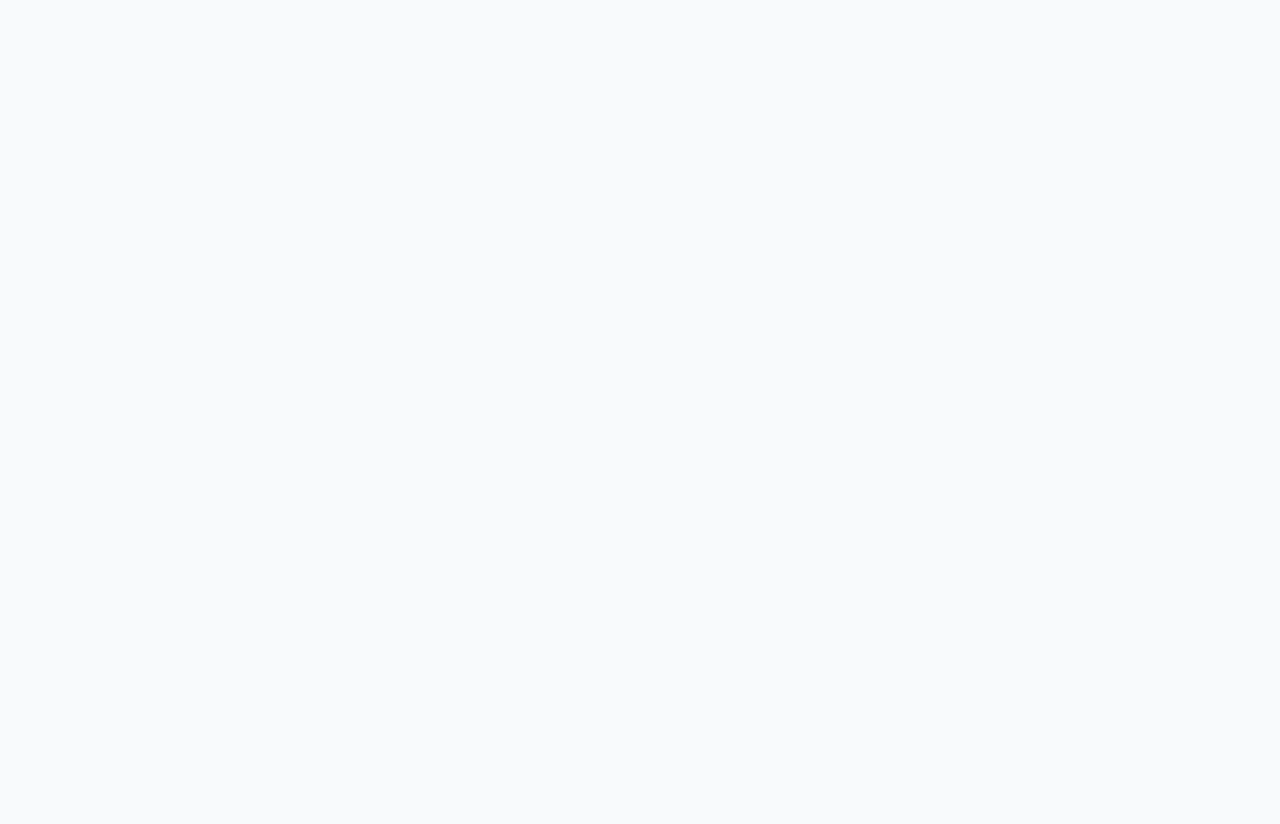
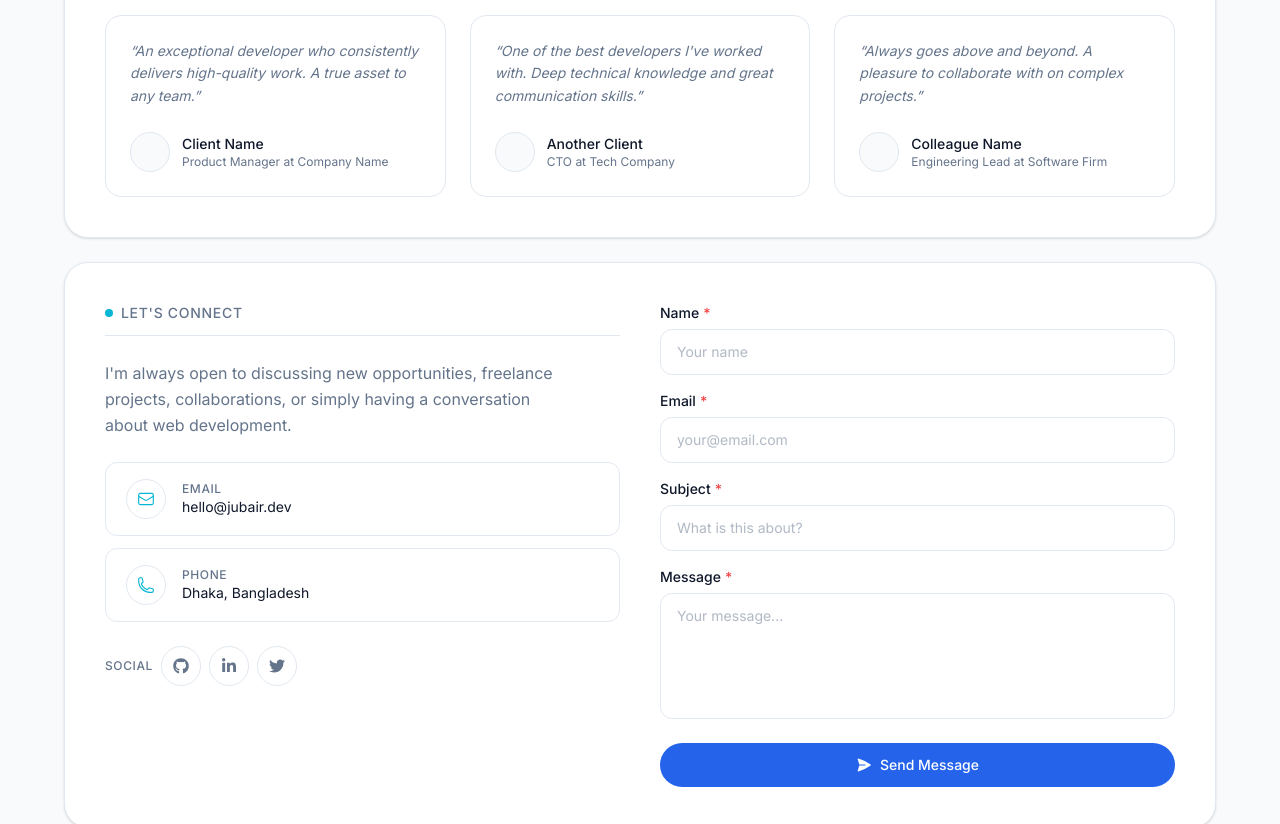
Before and after one commit to jubairalamdev/jubair-codes, a Next.js app: page / in a window 1280 px wide. Shown: the part 2680-3504 px from the top of the page. Before the commit the page ends 2705 px from the top, so only its background shows below. Built offline with nearby package versions, Linux system fonts and the light colour scheme.

Commit message:
feat: add Testimonials, Contact section with form validation, and React Toastify

```diff
--- a/src/app/layout.js
+++ b/src/app/layout.js
@@ -1,6 +1,8 @@
 import { Inter } from "next/font/google";
+import { ToastContainer } from "react-toastify";
 import Navbar from "@/components/layout/Navbar";
 import Footer from "@/components/layout/Footer";
+import "react-toastify/dist/ReactToastify.css";
 import "./globals.css";
 
 const inter = Inter({
@@ -42,6 +44,7 @@ export default function RootLayout({ children }) {
         <Navbar />
         <main className="flex-1 pt-24">{children}</main>
         <Footer />
+        <ToastContainer />
       </body>
     </html>
   );
--- a/src/app/page.js
+++ b/src/app/page.js
@@ -4,6 +4,8 @@ import About from "@/components/sections/About";
 import Experience from "@/components/sections/Experience";
 import Skills from "@/components/sections/Skills";
 import Projects from "@/components/sections/Projects";
+import Testimonials from "@/components/sections/Testimonials";
+import Contact from "@/components/sections/Contact";
 
 export default function Home() {
   return (
@@ -18,6 +20,8 @@ export default function Home() {
       <Experience />
       <Skills />
       <Projects />
+      <Testimonials />
+      <Contact />
     </Container>
   );
 }
--- /dev/null
+++ b/src/components/sections/Contact.js
@@ -0,0 +1,171 @@
+"use client";
+
+import { useState } from "react";
+import { toast, Bounce } from "react-toastify";
+import {
+  HiOutlineEnvelope,
+  HiOutlinePhone,
+  HiPaperAirplane,
+} from "react-icons/hi2";
+import { FaGithub, FaLinkedinIn, FaTwitter } from "react-icons/fa";
+import SectionHeader from "@/components/shared/SectionHeader";
+import ContactCard from "@/components/shared/ContactCard";
+import FormInput from "@/components/shared/FormInput";
+import SocialButton from "@/components/shared/SocialButton";
+import personalInfo from "@/data/personal-info.json";
+
+const initialForm = { name: "", email: "", subject: "", message: "" };
+
+export default function Contact() {
+  const [form, setForm] = useState(initialForm);
+  const [errors, setErrors] = useState({});
+  const [submitting, setSubmitting] = useState(false);
+
+  const validate = () => {
+    const e = {};
+    if (!form.name.trim()) e.name = "Name is required";
+    if (!form.email.trim()) e.email = "Email is required";
+    else if (!/^[^\s@]+@[^\s@]+\.[^\s@]+$/.test(form.email))
+      e.email = "Invalid email address";
+    if (!form.subject.trim()) e.subject = "Subject is required";
+    if (!form.message.trim()) e.message = "Message is required";
+    return e;
+  };
+
+  const handleSubmit = async (event) => {
+    event.preventDefault();
+    const validationErrors = validate();
+    setErrors(validationErrors);
+
+    if (Object.keys(validationErrors).length > 0) return;
+
+    setSubmitting(true);
+
+    await new Promise((r) => setTimeout(r, 1000));
+
+    toast.success("Message sent successfully! I'll get back to you soon.", {
+      position: "bottom-right",
+      autoClose: 4000,
+      hideProgressBar: true,
+      closeOnClick: true,
+      pauseOnHover: true,
+      draggable: true,
+      transition: Bounce,
+    });
+
+    setForm(initialForm);
+    setSubmitting(false);
+  };
+
+  const handleChange = (field) => (e) => {
+    setForm((prev) => ({ ...prev, [field]: e.target.value }));
+    if (errors[field]) setErrors((prev) => ({ ...prev, [field]: "" }));
+  };
+
+  return (
+    <section
+      id="contact"
+      className="rounded-3xl border border-border bg-white p-10 shadow-sm"
+    >
+      <div className="grid grid-cols-1 gap-10 lg:grid-cols-2">
+        <div className="flex flex-col gap-6">
+          <SectionHeader title="Let's Connect" />
+
+          <p className="max-w-md text-base leading-relaxed text-secondary">
+            I&apos;m always open to discussing new opportunities, freelance
+            projects, collaborations, or simply having a conversation about web
+            development.
+          </p>
+
+          <div className="flex flex-col gap-3">
+            <ContactCard
+              icon={HiOutlineEnvelope}
+              label="Email"
+              value={personalInfo.email}
+              href={`mailto:${personalInfo.email}`}
+            />
+            <ContactCard
+              icon={HiOutlinePhone}
+              label="Phone"
+              value={personalInfo.location}
+            />
+          </div>
+
+          <div className="flex items-center gap-2">
+            <span className="text-xs font-medium text-secondary uppercase tracking-wider">
+              Social
+            </span>
+            <div className="flex items-center gap-2">
+              <SocialButton
+                href="https://github.com/jubair"
+                icon={FaGithub}
+                label="GitHub"
+              />
+              <SocialButton
+                href="https://linkedin.com/in/jubair"
+                icon={FaLinkedinIn}
+                label="LinkedIn"
+              />
+              <SocialButton
+                href="https://twitter.com/jubair"
+                icon={FaTwitter}
+                label="Twitter"
+              />
+            </div>
+          </div>
+        </div>
+
+        <form onSubmit={handleSubmit} className="flex flex-col gap-4">
+          <FormInput
+            label="Name"
+            name="name"
+            placeholder="Your name"
+            required
+            value={form.name}
+            onChange={handleChange("name")}
+            error={errors.name}
+          />
+          <FormInput
+            label="Email"
+            name="email"
+            type="email"
+            placeholder="your@email.com"
+            required
+            value={form.email}
+            onChange={handleChange("email")}
+            error={errors.email}
+          />
+          <FormInput
+            label="Subject"
+            name="subject"
+            placeholder="What is this about?"
+            required
+            value={form.subject}
+            onChange={handleChange("subject")}
+            error={errors.subject}
+          />
+          <FormInput
+            label="Message"
+            name="message"
+            type="textarea"
+            placeholder="Your message..."
+            required
+            rows={5}
+            value={form.message}
+            onChange={handleChange("message")}
+            error={errors.message}
+          />
+
+          <button
+            type="submit"
+            disabled={submitting}
+            className="mt-2 inline-flex items-center justify-center gap-2 rounded-full bg-primary px-6 py-3 text-sm font-medium text-white transition-colors hover:bg-primary-hover disabled:opacity-60"
+          >
+            <HiPaperAirplane className="text-base" />
+            {submitting ? "Sending..." : "Send Message"}
+          </button>
+        </form>
+      </div>
+    </section>
+  );
+}
--- /dev/null
+++ b/src/components/sections/Testimonials.js
@@ -0,0 +1,36 @@
+import SectionHeader from "@/components/shared/SectionHeader";
+import testimonials from "@/data/testimonials.json";
+
+export default function Testimonials() {
+  return (
+    <section
+      id="testimonials"
+      className="rounded-3xl border border-border bg-white p-10 shadow-sm"
+    >
+      <SectionHeader title="Testimonials" />
+
+      <div className="mt-8 grid grid-cols-1 gap-6 md:grid-cols-2 lg:grid-cols-3">
+        {testimonials.map((item) => (
+          <article
+            key={item.id}
+            className="flex flex-col gap-4 rounded-2xl border border-border p-6 transition-colors hover:border-secondary"
+          >
+            <p className="text-sm leading-relaxed text-secondary italic">
+              &ldquo;{item.text}&rdquo;
+            </p>
+
+            <div className="mt-auto flex items-center gap-3 pt-2">
+              <div className="h-10 w-10 shrink-0 rounded-full border border-border bg-bg-subtle" />
+              <div>
+                <p className="text-sm font-medium text-black">{item.name}</p>
+                <p className="text-xs text-secondary">
+                  {item.role} at {item.company}
+                </p>
+              </div>
+            </div>
+          </article>
+        ))}
+      </div>
+    </section>
+  );
+}
--- /dev/null
+++ b/src/components/shared/ContactCard.js
@@ -0,0 +1,25 @@
+export default function ContactCard({ icon: Icon, label, value, href }) {
+  const content = (
+    <div className="flex items-center gap-4 rounded-xl border border-border px-5 py-4 transition-colors hover:border-secondary">
+      <div className="flex h-10 w-10 shrink-0 items-center justify-center rounded-full border border-border text-accent">
+        <Icon className="text-lg" />
+      </div>
+      <div className="flex flex-col">
+        <span className="text-xs font-medium text-secondary uppercase tracking-wider">
+          {label}
+        </span>
+        <span className="text-sm text-black">{value}</span>
+      </div>
+    </div>
+  );
+
+  if (href) {
+    return (
+      <a href={href} className="block">
+        {content}
+      </a>
+    );
+  }
+
+  return content;
+}
--- /dev/null
+++ b/src/components/shared/FormInput.js
@@ -0,0 +1,54 @@
+export default function FormInput({
+  label,
+  name,
+  type = "text",
+  placeholder,
+  required = false,
+  rows,
+  error,
+  ...props
+}) {
+  const base =
+    "w-full rounded-xl border border-border bg-white px-4 py-3 text-sm text-black placeholder:text-secondary/50 transition-colors focus:border-primary focus:outline-none";
+  const errorStyles = error ? "border-error" : "";
+
+  if (type === "textarea") {
+    return (
+      <div className="flex flex-col gap-1.5">
+        <label htmlFor={name} className="text-sm font-medium text-black">
+          {label}
+          {required && <span className="text-error ml-1">*</span>}
+        </label>
+        <textarea
+          id={name}
+          name={name}
+          rows={rows || 4}
+          placeholder={placeholder}
+          required={required}
+          className={`${base} ${errorStyles} resize-none`}
+          {...props}
+        />
+        {error && <span className="text-xs text-error">{error}</span>}
+      </div>
+    );
+  }
+
+  return (
+    <div className="flex flex-col gap-1.5">
+      <label htmlFor={name} className="text-sm font-medium text-black">
+        {label}
+        {required && <span className="text-error ml-1">*</span>}
+      </label>
+      <input
+        id={name}
+        name={name}
+        type={type}
+        placeholder={placeholder}
+        required={required}
+        className={`${base} ${errorStyles}`}
+        {...props}
+      />
+      {error && <span className="text-xs text-error">{error}</span>}
+    </div>
+  );
+}
```
Also changed, not shown: 2 other files (tests, documents, lock files or other folders).
